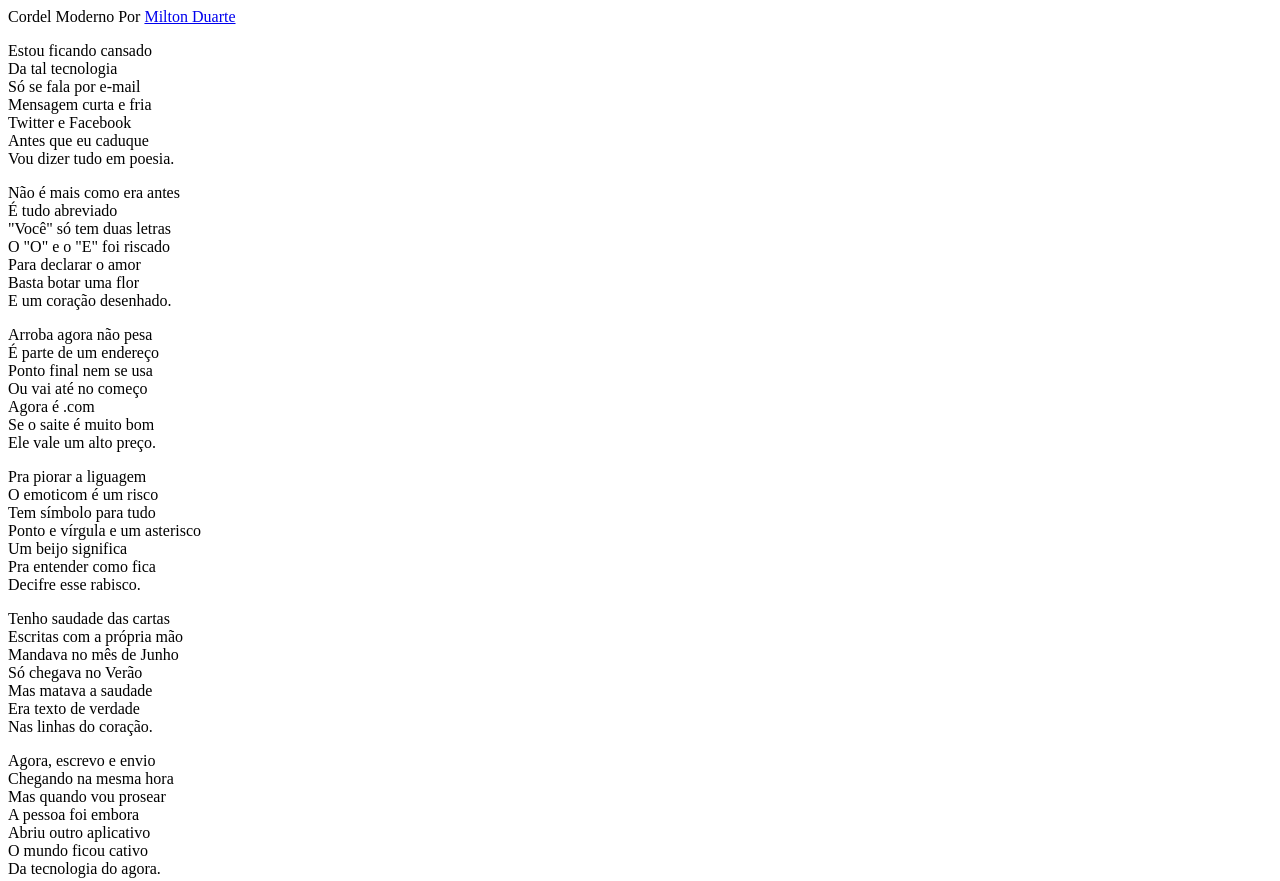
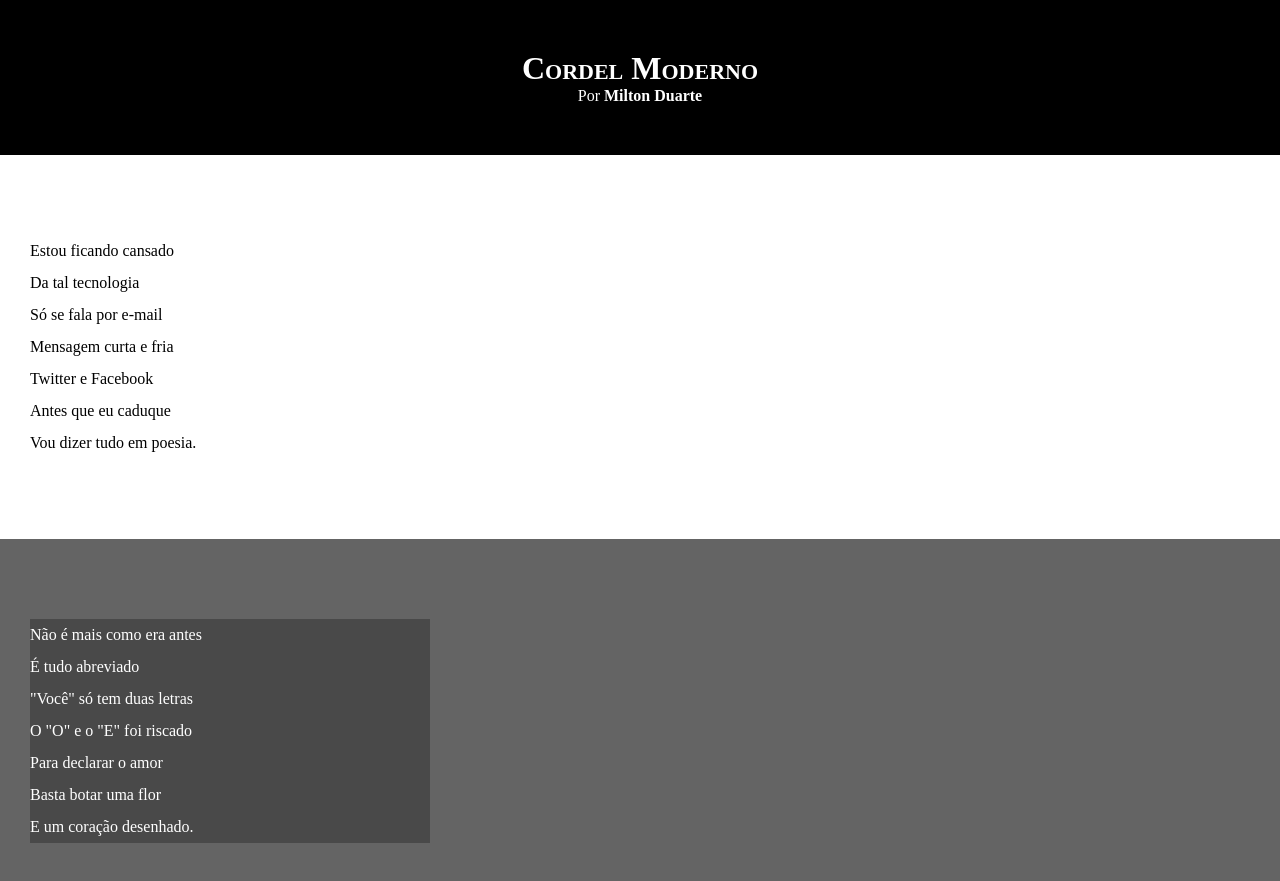
Before and after one commit to Ryan092x/Challenges-in-my-studies, a plain HTML site: page project-cordel/index.html in a window 1280 px wide. Shown: the top 881 px of the page. Drawn offline with Linux system fonts and the light colour scheme.

Commit message:
Atualizando o estilo do projeto

```diff
--- a/project-cordel/index.html
+++ b/project-cordel/index.html
@@ -10,12 +10,13 @@
 
 <body>
     <header>
-        Cordel Moderno
-        Por <a href="https://www.recantodasletras.com.br/poesias/3186743" target="_blank">Milton Duarte</a>
-
+        <h1>Cordel Moderno</h1>
+        <p>
+            Por <a href="https://www.recantodasletras.com.br/poesias/3186743" target="_blank">Milton Duarte</a>
+        </p>
     </header>
 
-    <section>
+    <section class="normal">
         <p>
             Estou ficando cansado <br>
             Da tal tecnologia <br>
@@ -29,7 +30,7 @@
 
 
 
-    <section>
+    <section class="imagem">
         <p>
             Não é mais como era antes <br>
             É tudo abreviado <br>
@@ -43,7 +44,7 @@
 
 
 
-    <section>
+    <section class="normal">
         <p>
             Arroba agora não pesa <br>
             É parte de um endereço <br>
@@ -67,7 +68,7 @@
 
 
 
-    <section>
+    <section class="imagem">
         <p>
             Tenho saudade das cartas <br>
             Escritas com a própria mão <br>
@@ -81,7 +82,7 @@
 
 
 
-    <section>
+    <section class="normal">
         <p>
             Agora, escrevo e envio <br>
             Chegando na mesma hora <br>
--- a/project-cordel/style.css
+++ b/project-cordel/style.css
@@ -1 +1,65 @@
 @charset "UTF-8";
+
+* {
+    margin: 0px;
+    padding: 0px;
+}
+
+html, body {
+    min-height: 100vh;
+    background-color: darkgrey;
+}
+
+header {
+    background-color: black;
+    color: white;
+    text-align: center;
+}
+
+header > h1 {
+    padding-top: 50px;
+    font-variant: small-caps;
+}
+
+header > p {
+    padding-bottom: 50px;
+}
+
+header a, footer a {
+    color: white;
+    text-decoration: none;
+    font-weight: bolder;
+}
+
+header a:hover, footer a:hover {
+    text-decoration: underline;
+}
+
+section {
+    padding-top: 10vh;
+    padding-bottom: 10vh;
+    line-height: 2em;
+    padding-left: 30px;
+}
+
+section.normal {
+    background-color: white;
+    color: black;
+}
+
+section.imagem {
+    background-color: rgba(0, 0, 0, 0.413);
+    color: white;
+}
+
+section.imagem > p {
+    width: 400px;
+    background-color: rgba(0, 0, 0, 0.272);
+}
+
+footer {
+    background-color: black;
+    text-align: center;
+    color: white;
+    padding: 10px;
+}
```
